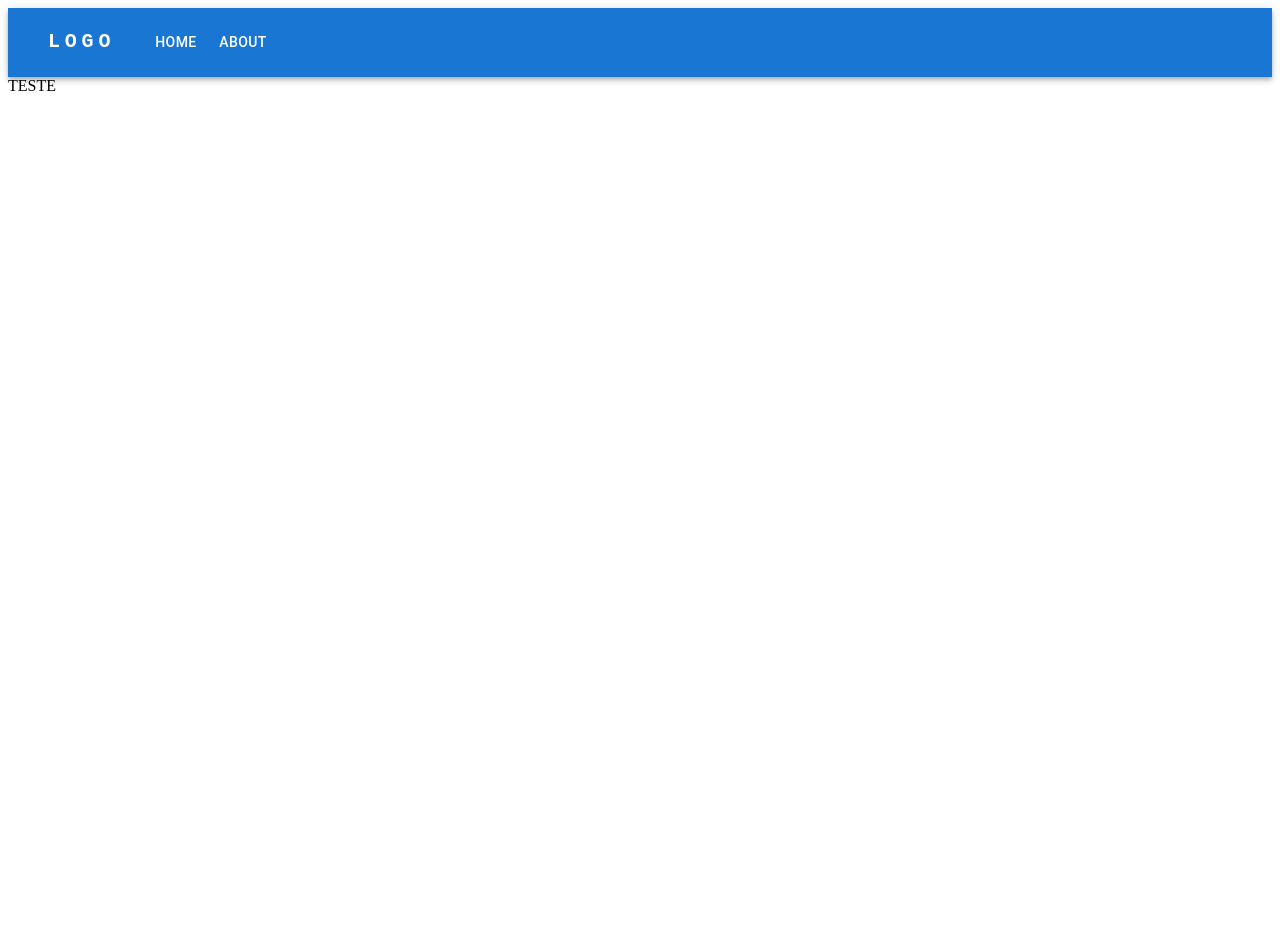
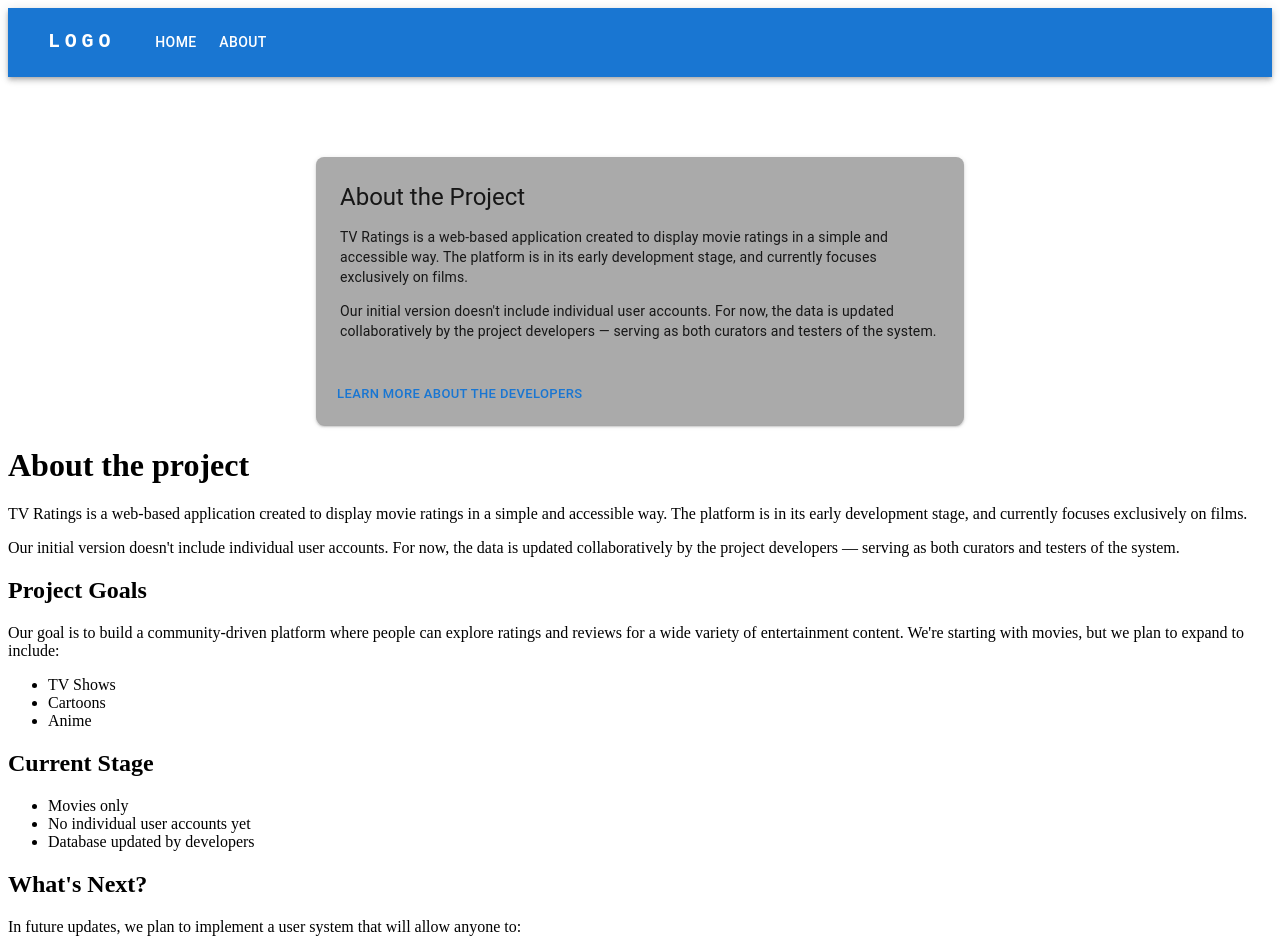
Before and after one commit to joaolucasmm/TVratings, a React (Vite) app: page /about in a window 1280 px wide. Shown: the top 952 px of the page. Before the commit the page ends 800 px from the top, so only its background shows below. Built offline with nearby package versions, Linux system fonts and the light colour scheme; some icons are missing.

Commit message:
Create About Page

```diff
--- /dev/null
+++ b/src/About.css
@@ -0,0 +1,2 @@
+.about_card {
+}
--- a/src/About.jsx
+++ b/src/About.jsx
@@ -1,7 +1,110 @@
+import Box from "@mui/material/Box";
+import Card from "@mui/material/Card";
+import CardActions from "@mui/material/CardActions";
+import CardContent from "@mui/material/CardContent";
+import Button from "@mui/material/Button";
+import Typography from "@mui/material/Typography";
+import { createTheme } from "@mui/material/styles";
+
+function Infocard() {
+  return (
+    <Card
+      className="about_card"
+      sx={{
+        minWidth: 275,
+        bgcolor: "#aaa",
+        boxShadow: 2,
+        width: 1 / 2,
+        mx: "auto",
+        mt: 10,
+        borderRadius: 2,
+        p: 1,
+      }}
+    >
+      <CardContent>
+        <Typography variant="h5" component="div">
+          About the Project
+        </Typography>
+        <Typography variant="body2">
+          <p>
+            TV Ratings is a web-based application created to display movie
+            ratings in a simple and accessible way. The platform is in its early
+            development stage, and currently focuses exclusively on films.
+          </p>
+          <p>
+            Our initial version doesn't include individual user accounts. For
+            now, the data is updated collaboratively by the project developers —
+            serving as both curators and testers of the system.{" "}
+          </p>
+        </Typography>
+      </CardContent>
+
+      <CardActions>
+        <Button size="small">Learn More about the Developers</Button>
+      </CardActions>
+    </Card>
+  );
+}
+
 function About() {
-    return(
-        <>TESTE</>
-    );
+  const bull = (
+    <Box
+      component="span"
+      sx={{ display: "inline-block", mx: "2px", transform: "scale(0.8)" }}
+    >
+      •
+    </Box>
+  );
+
+  return (
+    <>
+      {Infocard()}
+      <h1>About the project</h1>
+      <p>
+        TV Ratings is a web-based application created to display movie ratings
+        in a simple and accessible way. The platform is in its early development
+        stage, and currently focuses exclusively on films.
+      </p>
+      <p>
+        Our initial version doesn't include individual user accounts. For now,
+        the data is updated collaboratively by the project developers — serving
+        as both curators and testers of the system.{" "}
+      </p>
+
+      <h2>Project Goals</h2>
+      <p>
+        Our goal is to build a community-driven platform where people can
+        explore ratings and reviews for a wide variety of entertainment content.
+        We're starting with movies, but we plan to expand to include:
+      </p>
+      <ul>
+        <li>TV Shows</li>
+        <li>Cartoons</li>
+        <li>Anime</li>
+      </ul>
+
+      <h2>Current Stage</h2>
+      <p>
+        <ul>
+          <li>Movies only</li>
+          <li> No individual user accounts yet</li>
+          <li> Database updated by developers</li>
+        </ul>
+      </p>
+
+      <h2>What's Next?</h2>
+      <p>
+        In future updates, we plan to implement a user system that will allow
+        anyone to:
+        <ul>
+          <li>Create their own account</li>
+          <li>Submit ratings and reviews</li>
+          <li>Customize watchlists and preferences</li>
+          <li>Contribute to a dynamic, crowd-powered platform</li>
+        </ul>
+      </p>
+    </>
+  );
 }
 
 export default About;
```
Also changed, not shown: about.html (deleted, +0 -51 lines).
